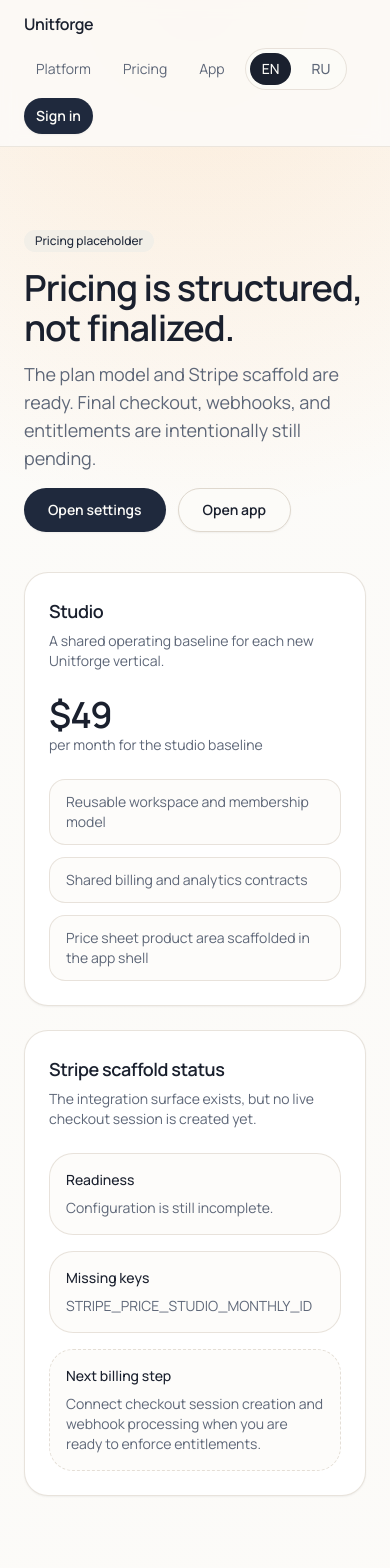
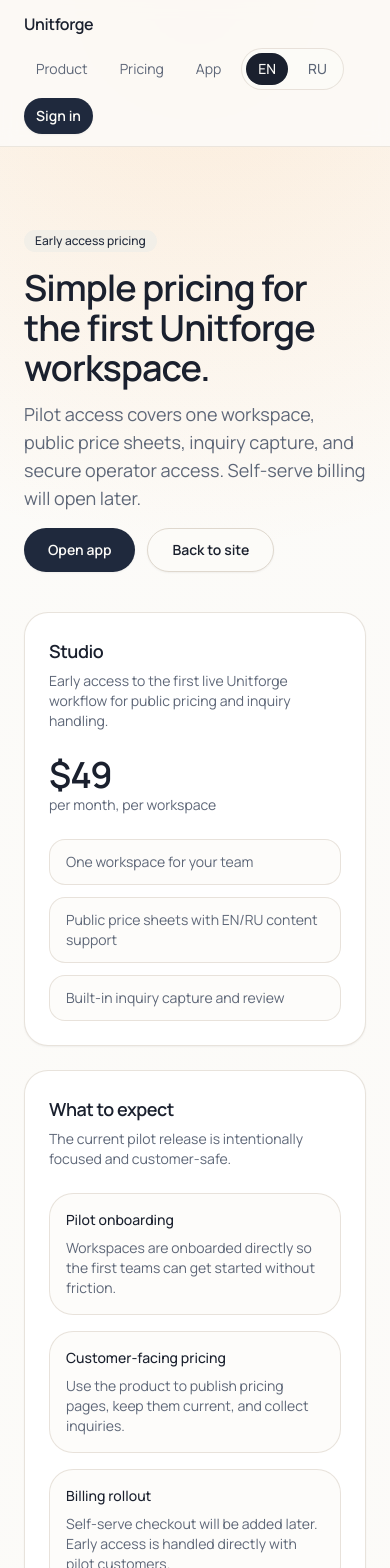
Before and after one commit to meledddy/unitforge, a Next.js app in the folder apps/web/: page /pricing in a window 390 px wide. Shown: the top 1568 px of the page. Built offline with nearby package versions, Linux system fonts and the light colour scheme; no server answers; what module would draw is missing.

Commit message:
style: polish public home and pricing surfaces in ru/en

```diff
--- a/apps/web/app/(marketing)/page.tsx
+++ b/apps/web/app/(marketing)/page.tsx
@@ -1,13 +1,96 @@
 import { studioPlans } from "@unitforge/billing";
-import { productSurfaces, studioCapabilities } from "@unitforge/core";
 import { Badge, buttonVariants, Card, CardContent, CardDescription, CardHeader, CardTitle, cn } from "@unitforge/ui";
 import Link from "next/link";
 
 import { getInterfaceNumberLocale } from "@/i18n/interface-locale";
 import { getCurrentInterfaceLocale } from "@/i18n/interface-locale.server";
-import { getMessages } from "@/i18n/messages";
 
-const sharedPackages = ["ui", "core", "db", "billing", "analytics", "config"] as const;
+const landingContent = {
+  en: {
+    badge: "Pricing operations",
+    title: "Publish clear price sheets and handle inquiries in one workspace.",
+    description:
+      "Unitforge helps service businesses keep pricing public, current, and easy to manage. Share polished pricing pages, update them quickly, and review new inquiries in one secure app.",
+    primaryCta: "Open app",
+    secondaryCta: "View pricing",
+    foundationTitle: "What is live today",
+    foundationDescription: "The first Unitforge release is focused and practical for pilot teams.",
+    foundationItems: ["Public price sheets", "Secure operator workspace", "Inquiry capture and review"],
+    readyTitle: "Built for the first pilot customers.",
+    readyDescription: "Start with one calm workflow for publishing pricing and handling inquiries, then expand as more tools are released.",
+    platformEyebrow: "Product",
+    platformTitle: "One calm workspace for pricing and follow-up.",
+    capabilities: [
+      {
+        title: "Public price sheets",
+        description: "Publish structured pricing pages with sections, localized content, and a shareable public link.",
+      },
+      {
+        title: "Protected workspace",
+        description: "Manage drafts, updates, and publishing behind a secure operator login.",
+      },
+      {
+        title: "Inquiry capture",
+        description: "Collect customer inquiries from the public page and review them without leaving the workspace.",
+      },
+    ],
+    pricingSuffix: "per month, per workspace",
+    planDescription: "Early access to the first Unitforge workspace for client-facing pricing and inquiry handling.",
+    planFeatures: [
+      "One workspace for your team",
+      "Public price sheets with EN/RU content support",
+      "Built-in inquiry capture and operator review",
+    ],
+    productAreasTitle: "Start with Price Sheets",
+    productAreasDescription: "Price Sheets is live today. Additional workflows will arrive as the product expands.",
+    priceSheetsTitle: "Price Sheets",
+    priceSheetsDescription: "Publish public pricing pages, keep them current, and capture inquiries in one flow.",
+    comingSoonTitle: "More workflows soon",
+    comingSoonDescription: "New operational tools will be added without changing your current workspace.",
+  },
+  ru: {
+    badge: "Ценовые операции",
+    title: "Публикуйте понятные прайс-листы и собирайте заявки в одном рабочем пространстве.",
+    description:
+      "Unitforge помогает сервисным бизнесам держать цены публичными, актуальными и удобными в управлении. Публикуйте аккуратные ценовые страницы, быстро обновляйте их и разбирайте новые заявки в одном защищенном приложении.",
+    primaryCta: "Открыть приложение",
+    secondaryCta: "Посмотреть тарифы",
+    foundationTitle: "Что уже доступно",
+    foundationDescription: "Первый релиз Unitforge сфокусирован на практичном пилотном сценарии.",
+    foundationItems: ["Публичные прайс-листы", "Защищенное рабочее пространство", "Сбор и просмотр заявок"],
+    readyTitle: "Подходит для первых пилотных клиентов.",
+    readyDescription: "Начните с одного понятного сценария для публикации цен и обработки заявок, а затем подключайте новые инструменты по мере развития продукта.",
+    platformEyebrow: "Продукт",
+    platformTitle: "Одно спокойное рабочее пространство для цен и заявок.",
+    capabilities: [
+      {
+        title: "Публичные прайс-листы",
+        description: "Публикуйте структурированные ценовые страницы с разделами, локализованным контентом и публичной ссылкой.",
+      },
+      {
+        title: "Защищенное приложение",
+        description: "Управляйте черновиками, обновлениями и публикацией через защищенный вход для операторов.",
+      },
+      {
+        title: "Сбор заявок",
+        description: "Получайте заявки с публичной страницы и просматривайте их прямо в рабочем пространстве.",
+      },
+    ],
+    pricingSuffix: "в месяц за одно рабочее пространство",
+    planDescription: "Ранний доступ к первому рабочему пространству Unitforge для публичных прайс-листов и обработки заявок.",
+    planFeatures: [
+      "Одно рабочее пространство для команды",
+      "Публичные прайс-листы с поддержкой EN/RU контента",
+      "Встроенный сбор заявок и операторский просмотр",
+    ],
+    productAreasTitle: "Начните с прайс-листов",
+    productAreasDescription: "Прайс-листы уже доступны. Следующие рабочие сценарии появятся по мере развития продукта.",
+    priceSheetsTitle: "Прайс-листы",
+    priceSheetsDescription: "Публикуйте публичные ценовые страницы, обновляйте их и собирайте заявки в одном потоке.",
+    comingSoonTitle: "Следующие сценарии позже",
+    comingSoonDescription: "Новые операционные инструменты будут добавляться без изменений в вашем текущем рабочем пространстве.",
+  },
+} as const;
 
 function getStudioPlanOrThrow() {
   const studioPlan = studioPlans[0];
@@ -22,90 +105,49 @@
 export default async function LandingPage() {
   const studioPlan = getStudioPlanOrThrow();
   const locale = await getCurrentInterfaceLocale();
-  const messages = getMessages(locale);
+  const copy = landingContent[locale];
   const planPrice = new Intl.NumberFormat(getInterfaceNumberLocale(locale), {
     currency: "USD",
     style: "currency",
     maximumFractionDigits: 0,
   }).format(studioPlan.monthlyPriceInCents / 100);
-  const localizedCapabilities = studioCapabilities.map((capability) => {
-    if (capability.title === "Marketing pages") {
-      return locale === "ru"
-        ? { title: "Маркетинговые страницы", description: "Запускайте продуктовые нарративы из того же репозитория, токенов и UI-системы." }
-        : capability;
-    }
-
-    if (capability.title === "Authenticated app") {
-      return locale === "ru"
-        ? { title: "Защищенное приложение", description: "Развивайте каждый продукт поверх общих примитивов workspace, биллинга и аналитики." }
-        : capability;
-    }
-
-    return locale === "ru"
-      ? { title: "Операционные инструменты", description: "Держите сфокусированные маршруты вроде прайс-листов и import workflows без раздувания базовой оболочки." }
-      : capability;
-  });
-  const localizedProductSurfaces = productSurfaces.map((surface) => {
-    if (surface.href === "/app/price-sheets") {
-      return locale === "ru"
-        ? { ...surface, title: "Прайс-листы", description: "Данные ценообразования в рамках workspace со схемой, готовой для Drizzle-запросов." }
-        : surface;
-    }
-
-    return locale === "ru"
-      ? { ...surface, title: "Import Margin", description: "Маршрут-заполнитель, зарезервированный для будущего import margin workflow." }
-      : surface;
-  });
-  const localizedPlanDescription =
-    locale === "ru" ? "Общая операционная база для каждой новой vertical от Unitforge." : studioPlan.description;
-  const localizedPlanFeatures =
-    locale === "ru"
-      ? [
-          "Переиспользуемая модель workspace и membership",
-          "Общие контракты биллинга и аналитики",
-          "Зона продукта Price Sheets уже подготовлена внутри app shell",
-        ]
-      : studioPlan.features;
 
   return (
     <div className="pb-16">
       <section className="container py-20 sm:py-24">
         <div className="grid gap-10 lg:grid-cols-[1.1fr,0.9fr] lg:items-center">
           <div className="space-y-6">
-            <Badge variant="secondary">{messages.marketing.home.badge}</Badge>
+            <Badge variant="secondary">{copy.badge}</Badge>
             <div className="space-y-4">
-              <h1 className="max-w-3xl text-balance text-4xl font-semibold tracking-tight sm:text-5xl">
-                {messages.marketing.home.title}
-              </h1>
-              <p className="max-w-2xl text-lg text-muted-foreground">
-                {messages.marketing.home.description}
-              </p>
+              <h1 className="max-w-3xl text-balance text-4xl font-semibold tracking-tight sm:text-5xl">{copy.title}</h1>
+              <p className="max-w-2xl text-lg text-muted-foreground">{copy.description}</p>
             </div>
             <div className="flex flex-wrap gap-3">
               <Link className={cn(buttonVariants({ size: "lg" }))} href="/app">
-                {messages.marketing.home.primaryCta}
+                {copy.primaryCta}
               </Link>
               <Link className={cn(buttonVariants({ size: "lg", variant: "outline" }))} href="/pricing">
-                {messages.marketing.home.secondaryCta}
+                {copy.secondaryCta}
               </Link>
             </div>
           </div>
+
           <Card className="border-primary/10 bg-card/90">
             <CardHeader>
-              <CardTitle>{messages.marketing.home.foundationTitle}</CardTitle>
-              <CardDescription>{messages.marketing.home.foundationDescription}</CardDescription>
+              <CardTitle>{copy.foundationTitle}</CardTitle>
+              <CardDescription>{copy.foundationDescription}</CardDescription>
             </CardHeader>
             <CardContent className="space-y-6">
-              <div className="flex flex-wrap gap-2">
-                {sharedPackages.map((pkg) => (
-                  <Badge key={pkg} variant="outline" className="px-3 py-1">
-                    {pkg}
-                  </Badge>
+              <ul className="space-y-3 text-sm text-muted-foreground">
+                {copy.foundationItems.map((item) => (
+                  <li key={item} className="rounded-2xl border border-border/70 bg-background/80 px-4 py-3">
+                    {item}
+                  </li>
                 ))}
-              </div>
+              </ul>
               <div className="rounded-2xl border border-border/70 bg-background/80 p-5">
-                <p className="font-medium">{messages.marketing.home.readyTitle}</p>
-                <p className="mt-2 text-sm text-muted-foreground">{messages.marketing.home.readyDescription}</p>
+                <p className="font-medium">{copy.readyTitle}</p>
+                <p className="mt-2 text-sm text-muted-foreground">{copy.readyDescription}</p>
               </div>
             </CardContent>
           </Card>
@@ -114,11 +156,11 @@
 
       <section className="container pb-20" id="platform">
         <div className="mb-8 max-w-2xl">
-          <p className="font-mono text-xs uppercase tracking-[0.24em] text-muted-foreground">{messages.marketing.home.platformEyebrow}</p>
-          <h2 className="mt-3 text-3xl font-semibold tracking-tight">{messages.marketing.home.platformTitle}</h2>
+          <p className="font-mono text-xs uppercase tracking-[0.24em] text-muted-foreground">{copy.platformEyebrow}</p>
+          <h2 className="mt-3 text-3xl font-semibold tracking-tight">{copy.platformTitle}</h2>
         </div>
         <div className="grid gap-4 md:grid-cols-3">
-          {localizedCapabilities.map((capability) => (
+          {copy.capabilities.map((capability) => (
             <Card key={capability.title}>
               <CardHeader>
                 <CardTitle>{capability.title}</CardTitle>
@@ -133,15 +175,15 @@
         <Card>
           <CardHeader>
             <CardTitle>{studioPlan.name}</CardTitle>
-            <CardDescription>{localizedPlanDescription}</CardDescription>
+            <CardDescription>{copy.planDescription}</CardDescription>
           </CardHeader>
           <CardContent className="space-y-6">
             <div>
               <p className="text-4xl font-semibold tracking-tight">{planPrice}</p>
-              <p className="text-sm text-muted-foreground">{messages.marketing.home.pricingSuffix}</p>
+              <p className="text-sm text-muted-foreground">{copy.pricingSuffix}</p>
             </div>
             <ul className="space-y-3 text-sm text-muted-foreground">
-              {localizedPlanFeatures.map((feature) => (
+              {copy.planFeatures.map((feature) => (
                 <li key={feature} className="rounded-2xl border border-border/70 bg-background/70 px-4 py-3">
                   {feature}
                 </li>
@@ -152,20 +194,21 @@
 
         <Card>
           <CardHeader>
-            <CardTitle>{messages.marketing.home.productAreasTitle}</CardTitle>
-            <CardDescription>{messages.marketing.home.productAreasDescription}</CardDescription>
+            <CardTitle>{copy.productAreasTitle}</CardTitle>
+            <CardDescription>{copy.productAreasDescription}</CardDescription>
           </CardHeader>
           <CardContent className="grid gap-4 md:grid-cols-2">
-            {localizedProductSurfaces.map((surface) => (
-              <Link
-                key={surface.href}
-                href={surface.href}
-                className="rounded-3xl border border-border/70 bg-background/70 p-5 transition-colors hover:border-accent"
-              >
-                <p className="font-medium">{surface.title}</p>
-                <p className="mt-2 text-sm text-muted-foreground">{surface.description}</p>
-              </Link>
-            ))}
+            <Link
+              href="/app/price-sheets"
+              className="rounded-3xl border border-border/70 bg-background/70 p-5 transition-colors hover:border-accent"
+            >
+              <p className="font-medium">{copy.priceSheetsTitle}</p>
+              <p className="mt-2 text-sm text-muted-foreground">{copy.priceSheetsDescription}</p>
+            </Link>
+            <div className="rounded-3xl border border-border/70 bg-background/70 p-5">
+              <p className="font-medium">{copy.comingSoonTitle}</p>
+              <p className="mt-2 text-sm text-muted-foreground">{copy.comingSoonDescription}</p>
+            </div>
           </CardContent>
         </Card>
       </section>
--- a/apps/web/app/(marketing)/pricing/page.tsx
+++ b/apps/web/app/(marketing)/pricing/page.tsx
@@ -1,10 +1,74 @@
-import { getStripeScaffoldState, studioPlans } from "@unitforge/billing";
+import { studioPlans } from "@unitforge/billing";
 import { Badge, buttonVariants, Card, CardContent, CardDescription, CardHeader, CardTitle, cn } from "@unitforge/ui";
 import Link from "next/link";
 
 import { getInterfaceNumberLocale } from "@/i18n/interface-locale";
 import { getCurrentInterfaceLocale } from "@/i18n/interface-locale.server";
-import { getMessages } from "@/i18n/messages";
+
+const pricingContent = {
+  en: {
+    badge: "Early access pricing",
+    title: "Simple pricing for the first Unitforge workspace.",
+    description:
+      "Pilot access covers one workspace, public price sheets, inquiry capture, and secure operator access. Self-serve billing will open later.",
+    primaryCta: "Open app",
+    secondaryCta: "Back to site",
+    planDescription: "Early access to the first live Unitforge workflow for public pricing and inquiry handling.",
+    pricingSuffix: "per month, per workspace",
+    planFeatures: [
+      "One workspace for your team",
+      "Public price sheets with EN/RU content support",
+      "Built-in inquiry capture and review",
+    ],
+    detailsTitle: "What to expect",
+    detailsDescription: "The current pilot release is intentionally focused and customer-safe.",
+    details: [
+      {
+        title: "Pilot onboarding",
+        description: "Workspaces are onboarded directly so the first teams can get started without friction.",
+      },
+      {
+        title: "Customer-facing pricing",
+        description: "Use the product to publish pricing pages, keep them current, and collect inquiries.",
+      },
+      {
+        title: "Billing rollout",
+        description: "Self-serve checkout will be added later. Early access is handled directly with pilot customers.",
+      },
+    ],
+  },
+  ru: {
+    badge: "Ранний доступ",
+    title: "Простая цена для первого рабочего пространства Unitforge.",
+    description:
+      "Пилотный доступ включает одно рабочее пространство, публичные прайс-листы, сбор заявок и защищенный доступ для операторов. Самостоятельная оплата появится позже.",
+    primaryCta: "Открыть приложение",
+    secondaryCta: "Вернуться на сайт",
+    planDescription: "Ранний доступ к первому живому сценарию Unitforge для публичных цен и обработки заявок.",
+    pricingSuffix: "в месяц за одно рабочее пространство",
+    planFeatures: [
+      "Одно рабочее пространство для команды",
+      "Публичные прайс-листы с поддержкой EN/RU контента",
+      "Встроенный сбор и просмотр заявок",
+    ],
+    detailsTitle: "Что важно знать",
+    detailsDescription: "Текущий пилотный релиз намеренно сфокусирован и готов для первых клиентов.",
+    details: [
+      {
+        title: "Пилотное подключение",
+        description: "Рабочие пространства подключаются напрямую, чтобы первые команды могли быстро начать работу.",
+      },
+      {
+        title: "Публичные цены",
+        description: "Используйте продукт для публикации ценовых страниц, их обновления и сбора заявок.",
+      },
+      {
+        title: "Запуск биллинга",
+        description: "Самостоятельная оплата появится позже. На этапе раннего доступа условия согласуются напрямую с пилотными клиентами.",
+      },
+    ],
+  },
+} as const;
 
 function getStudioPlanOrThrow() {
   const studioPlan = studioPlans[0];
@@ -18,39 +82,28 @@
 
 export default async function PricingPage() {
   const studioPlan = getStudioPlanOrThrow();
-  const stripe = getStripeScaffoldState(process.env);
   const locale = await getCurrentInterfaceLocale();
-  const messages = getMessages(locale);
+  const copy = pricingContent[locale];
   const planPrice = new Intl.NumberFormat(getInterfaceNumberLocale(locale), {
     currency: "USD",
     style: "currency",
     maximumFractionDigits: 0,
   }).format(studioPlan.monthlyPriceInCents / 100);
-  const localizedPlanDescription =
-    locale === "ru" ? "Общая операционная база для каждой новой vertical от Unitforge." : studioPlan.description;
-  const localizedPlanFeatures =
-    locale === "ru"
-      ? [
-          "Переиспользуемая модель workspace и membership",
-          "Общие контракты биллинга и аналитики",
-          "Зона продукта Price Sheets уже подготовлена внутри app shell",
-        ]
-      : studioPlan.features;
 
   return (
     <div className="container space-y-10 py-20">
       <div className="space-y-4">
-        <Badge variant="secondary">{messages.marketing.pricing.badge}</Badge>
+        <Badge variant="secondary">{copy.badge}</Badge>
         <div className="max-w-3xl space-y-3">
-          <h1 className="text-4xl font-semibold tracking-tight sm:text-5xl">{messages.marketing.pricing.title}</h1>
-          <p className="text-lg text-muted-foreground">{messages.marketing.pricing.description}</p>
+          <h1 className="text-4xl font-semibold tracking-tight sm:text-5xl">{copy.title}</h1>
+          <p className="text-lg text-muted-foreground">{copy.description}</p>
         </div>
         <div className="flex flex-wrap gap-3">
-          <Link className={cn(buttonVariants({ size: "lg" }))} href="/app/settings">
-            {messages.marketing.pricing.settingsCta}
+          <Link className={cn(buttonVariants({ size: "lg" }))} href="/app">
+            {copy.primaryCta}
           </Link>
-          <Link className={cn(buttonVariants({ size: "lg", variant: "outline" }))} href="/app">
-            {messages.marketing.pricing.dashboardCta}
+          <Link className={cn(buttonVariants({ size: "lg", variant: "outline" }))} href="/">
+            {copy.secondaryCta}
           </Link>
         </div>
       </div>
@@ -59,15 +112,15 @@
         <Card>
           <CardHeader>
             <CardTitle>{studioPlan.name}</CardTitle>
-            <CardDescription>{localizedPlanDescription}</CardDescription>
+            <CardDescription>{copy.planDescription}</CardDescription>
           </CardHeader>
           <CardContent className="space-y-6">
             <div>
               <p className="text-4xl font-semibold tracking-tight">{planPrice}</p>
-              <p className="text-sm text-muted-foreground">{messages.marketing.pricing.baselineSuffix}</p>
+              <p className="text-sm text-muted-foreground">{copy.pricingSuffix}</p>
             </div>
             <ul className="space-y-3 text-sm text-muted-foreground">
-              {localizedPlanFeatures.map((feature) => (
+              {copy.planFeatures.map((feature) => (
                 <li key={feature} className="rounded-2xl border border-border/70 bg-background/70 px-4 py-3">
                   {feature}
                 </li>
@@ -78,24 +131,16 @@
 
         <Card>
           <CardHeader>
-            <CardTitle>{messages.marketing.pricing.stripeTitle}</CardTitle>
-            <CardDescription>{messages.marketing.pricing.stripeDescription}</CardDescription>
+            <CardTitle>{copy.detailsTitle}</CardTitle>
+            <CardDescription>{copy.detailsDescription}</CardDescription>
           </CardHeader>
           <CardContent className="space-y-4 text-sm text-muted-foreground">
-            <div className="rounded-3xl border border-border/70 bg-background/70 p-4">
-              <p className="font-medium text-foreground">{messages.marketing.pricing.readinessTitle}</p>
-              <p className="mt-2">
-                {stripe.configured ? messages.marketing.pricing.readinessConfigured : messages.marketing.pricing.readinessIncomplete}
-              </p>
-            </div>
-            <div className="rounded-3xl border border-border/70 bg-background/70 p-4">
-              <p className="font-medium text-foreground">{messages.marketing.pricing.missingKeysTitle}</p>
-              <p className="mt-2">{stripe.missingKeys.length > 0 ? stripe.missingKeys.join(", ") : messages.shared.none}</p>
-            </div>
-            <div className="rounded-3xl border border-dashed border-border/80 bg-background/70 p-4">
-              <p className="font-medium text-foreground">{messages.marketing.pricing.nextStepTitle}</p>
-              <p className="mt-2">{messages.marketing.pricing.nextStepDescription}</p>
-            </div>
+            {copy.details.map((detail) => (
+              <div key={detail.title} className="rounded-3xl border border-border/70 bg-background/70 p-4">
+                <p className="font-medium text-foreground">{detail.title}</p>
+                <p className="mt-2">{detail.description}</p>
+              </div>
+            ))}
           </CardContent>
         </Card>
       </div>
--- a/apps/web/src/components/marketing/site-footer.tsx
+++ b/apps/web/src/components/marketing/site-footer.tsx
@@ -1,16 +1,24 @@
 import { appConfig } from "@unitforge/config";
 
 import { getCurrentInterfaceLocale } from "@/i18n/interface-locale.server";
-import { getMessages } from "@/i18n/messages";
+
+const footerContent = {
+  en: {
+    description: "Client-facing pricing and inquiry handling in one calm workspace.",
+  },
+  ru: {
+    description: "Публичные цены и обработка заявок в одном спокойном рабочем пространстве.",
+  },
+} as const;
 
 export async function SiteFooter() {
   const locale = await getCurrentInterfaceLocale();
-  const messages = getMessages(locale);
+  const copy = footerContent[locale];
 
   return (
     <footer className="border-t border-border/60 bg-background">
       <div className="container flex flex-col gap-2 py-8 text-sm text-muted-foreground sm:flex-row sm:items-center sm:justify-between">
-        <p>{messages.footer.description}</p>
+        <p>{copy.description}</p>
         <p>&copy; {new Date().getFullYear()} {appConfig.name}</p>
       </div>
     </footer>
--- a/apps/web/src/components/marketing/site-header.tsx
+++ b/apps/web/src/components/marketing/site-header.tsx
@@ -8,19 +8,39 @@
 import { getMessages } from "@/i18n/messages";
 import { getCurrentAppShellSession } from "@/server/current-session";
 
+const siteHeaderContent = {
+  en: {
+    tagline: "Public price sheets and inquiries for service businesses",
+    nav: {
+      platform: "Product",
+      pricing: "Pricing",
+      dashboard: "App",
+    },
+  },
+  ru: {
+    tagline: "Публичные прайс-листы и заявки для сервисного бизнеса",
+    nav: {
+      platform: "Продукт",
+      pricing: "Тарифы",
+      dashboard: "Приложение",
+    },
+  },
+} as const;
+
 export async function SiteHeader() {
   const [session, locale] = await Promise.all([getCurrentAppShellSession(), getCurrentInterfaceLocale()]);
   const messages = getMessages(locale);
+  const copy = siteHeaderContent[locale];
   const localizedNavItems = marketingLinks.map((item) => {
     if (item.href === "/#platform") {
-      return { ...item, label: messages.siteHeader.nav.platform };
+      return { ...item, label: copy.nav.platform };
     }
 
     if (item.href === "/pricing") {
-      return { ...item, label: messages.siteHeader.nav.pricing };
+      return { ...item, label: copy.nav.pricing };
     }
 
-    return { ...item, label: messages.siteHeader.nav.dashboard };
+    return { ...item, label: copy.nav.dashboard };
   });
 
   return (
@@ -30,7 +50,7 @@
           <Link className="text-base font-semibold tracking-tight" href="/">
             {appConfig.name}
           </Link>
-          <p className="hidden text-sm text-muted-foreground md:block">{messages.siteHeader.tagline}</p>
+          <p className="hidden text-sm text-muted-foreground md:block">{copy.tagline}</p>
         </div>
         <div className="flex flex-wrap items-center gap-2">
           <nav className="flex flex-wrap items-center gap-2 text-sm text-muted-foreground">
```
